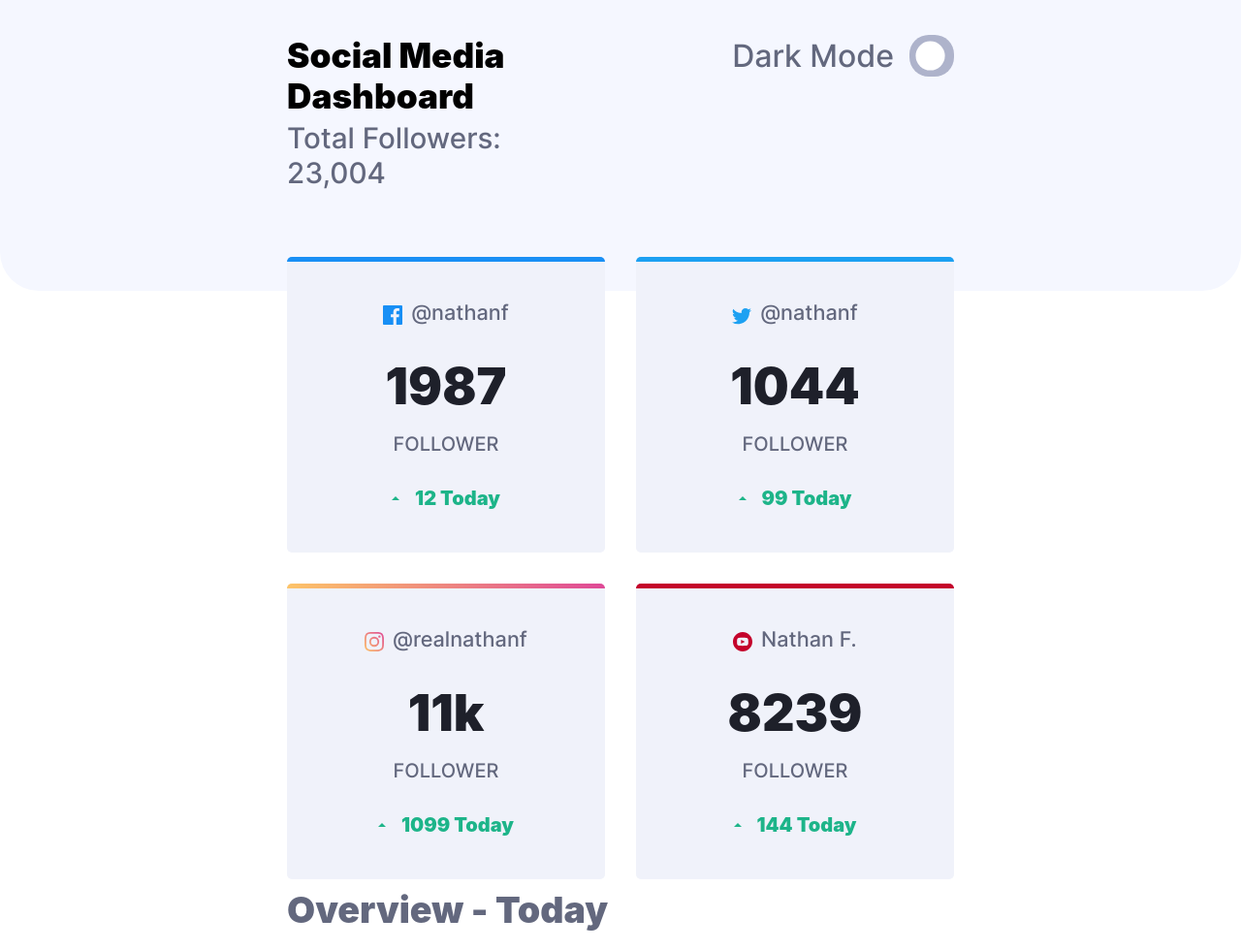
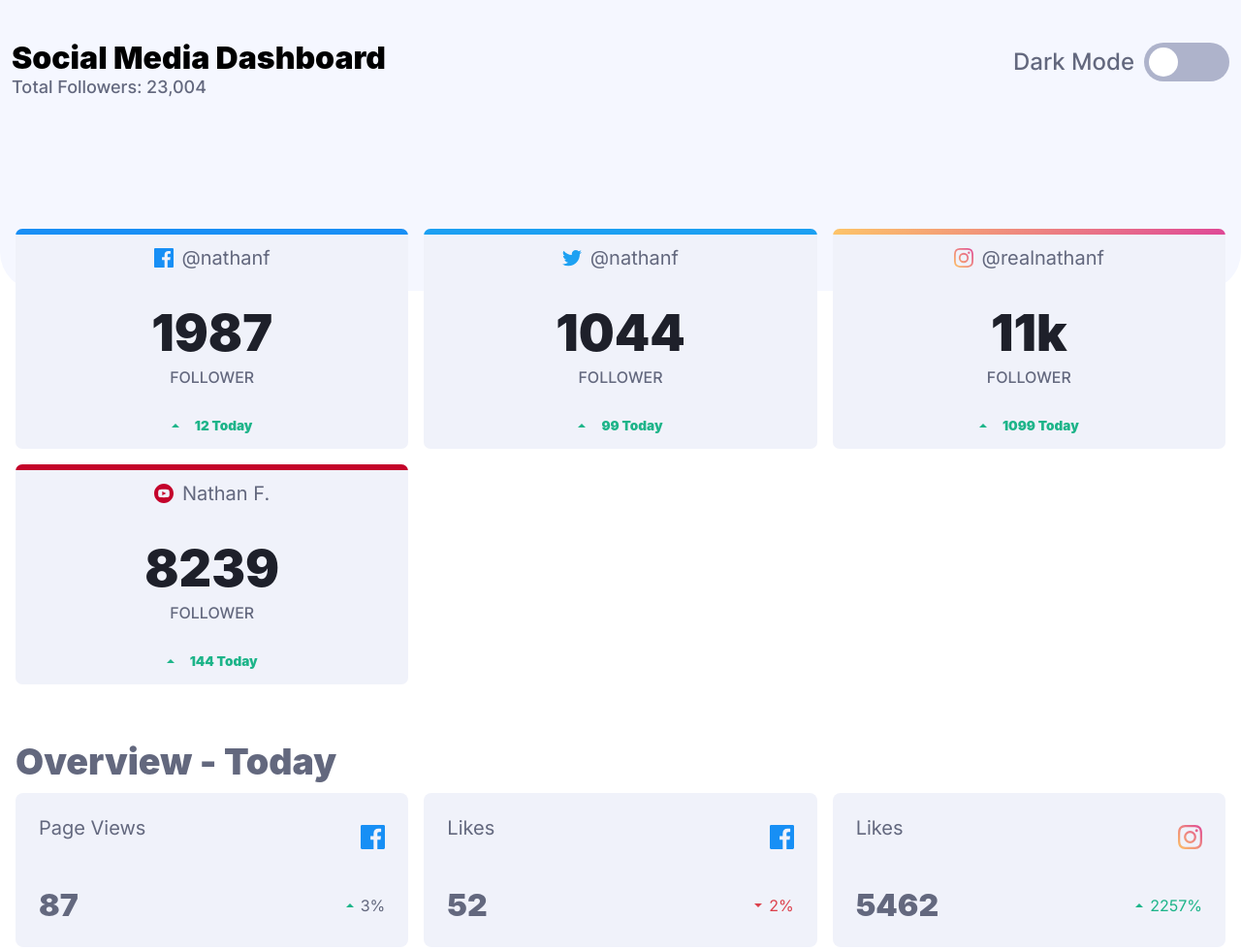
Before and after one commit to springboot20/social-dashboard-with-theme, a plain HTML site: page index.html in a window 1280 px wide. Shown: the part 20-1000 px from the top of the page at 97% size. Drawn offline with Linux system fonts and the light colour scheme; a web font is replaced by a local one.

Commit message:
project re-styled

```diff
--- a/index.html
+++ b/index.html
@@ -16,6 +16,7 @@
           <h1>Social Media Dashboard</h1>
           <p>Total Followers: 23,004</p>
         </header>
+
         <div class="mode">
           <label for="mode">Dark Mode</label>
           <input type="checkbox" name="mode" id="mode" />
@@ -23,18 +24,19 @@
       </div>
     </nav>
 
-    <main class="main-section">
-      <section id="followers">
-        <div class="container"></div>
-      </section>
+    <section id="followers">
+      <div class="container"></div>
+    </section>
 
-      <section id="overviews">
+    <section id="overviews">
+      <div class="container">
         <header>
           <h1 class="overview-title">Overview - Today</h1>
         </header>
-        <div class="container"></div>
-      </section>
-    </main>
+
+        <div class="overview-container"></div>
+      </div>
+    </section>
 
     <script src="./public/js/main.js"></script>
   </body>
--- a/public/css/style.css
+++ b/public/css/style.css
@@ -38,10 +38,7 @@
 
   --toggle: hsl(230, 22%, 74%);
 
-  --container-mobile: 450px;
-  --container-mobile-md: 640px;
-  --container-tablet: 768px;
-  --container-desktop: 1240px;
+  --container-width: 80rem;
 
   /* DARK THEME */
   --very-dark-blue-bg: hsl(230, 17%, 14%);
@@ -52,9 +49,14 @@
 }
 
 body {
-  position: relative;
   background: var(--white-bg);
   font-family: 'Inter', sans-serif;
+}
+
+section>.container,
+nav .container {
+  max-width: var(--container-width);
+  margin: 0 auto;
 }
 
 .dark body {
@@ -69,48 +71,38 @@ body {
   background: var(--dark-desaturated-blue-card-bg);
 }
 
+.dark nav {
+  background: var(--very-dark-blue-top-bg-pattern);
+}
+
 nav {
-  position: absolute;
+  position: relative;
   top: 0;
   left: 0;
   right: 0;
-  height: 22rem;
+  height: 18rem;
   background: var(--very-pale-blue-top-bg-pattern);
   border-bottom-left-radius: 2.5rem;
   border-bottom-right-radius: 2.5rem;
 }
 
-.dark nav {
-  background: var(--very-dark-blue-top-bg-pattern);
-}
-
 nav .container {
-  max-width: var(--container-mobile);
   display: flex;
-  align-items: center;
-  margin: 0 auto;
-  padding: 0 2.5rem;
+  padding: 0 0.75rem;
+  padding-top: 4rem;
   height: 100%;
   flex-direction: column;
   justify-content: flex-start;
   row-gap: 1rem;
 }
 
-.container header {
-  flex-shrink: 0;
-  width: 100%;
-  padding: 2.5rem 0;
-  margin-bottom: 1rem;
+#follower .container header {
   border-bottom: 1px solid var(--very-dark-blue-text);
 }
 
-.container header {
-  border-bottom: 1px solid var(--white-bg);
-}
-
 .container header h1 {
-  font-size: 2rem;
-  margin-bottom: 4px;
+  font-size: 1.75rem;
+  line-height: 2rem;
   font-weight: 900;
 }
 
@@ -119,7 +111,8 @@ nav .container {
 }
 
 .container header p {
-  font-size: 1.85rem;
+  font-size: 1.125rem;
+  line-height: 1.75rem;
   font-weight: 600;
   color: var(--dark-grayish-blue-text);
 }
@@ -128,12 +121,13 @@ nav .container {
   display: flex;
   align-items: center;
   justify-content: space-between;
-  width: 100%;
+  z-index: 10;
+  gap: 10px;
 }
 
 .mode label {
-  display: block;
-  font-size: 2rem;
+  font-size: 1.5rem;
+  line-height: 2rem;
   color: var(--dark-grayish-blue-text);
   font-weight: bold;
 }
@@ -141,8 +135,8 @@ nav .container {
 .mode input[type='checkbox'] {
   appearance: none;
   position: relative;
-  width: 46px;
-  height: 2.7rem;
+  width: 5.5rem;
+  height: 2.5rem;
   background: var(--toggle);
   outline: 0;
   -webkit-border-radius: 20px;
@@ -150,21 +144,21 @@ nav .container {
   -ms-border-radius: 20px;
   -o-border-radius: 20px;
   border-radius: 20px;
+
+  transition: all 0.2s ease;
 }
 
 .mode input[type='checkbox']::after {
   content: ' ';
   position: absolute;
-  height: 2.7rem;
-  width: 2.7rem;
+  height: 2.5rem;
+  width: 2.5rem;
   top: 0;
   background: var(--white-bg);
 
-  -webkit-transform: scale(0.7);
-  -moz-transform: scale(0.7);
-  -ms-transform: scale(0.7);
-  -o-transform: scale(0.7);
-  transform: scale(0.7);
+  transition: transform 500ms ease-in 0.5s;
+
+  transform: scale(0.75);
 
   -webkit-border-radius: 50%;
   -moz-border-radius: 50%;
@@ -175,109 +169,83 @@ nav .container {
 
 .mode input[type='checkbox']:checked::after {
   background: var(--very-dark-blue-text);
-  left: calc(100% - 2.7rem);
-  -webkit-transition: transform 500ms ease-in 0.5s;
-  -moz-transition: transform 500ms ease-in 0.5s;
-  -ms-transition: transform 500ms ease-in 0.5s;
-  -o-transition: transform 500ms ease-in 0.5s;
-  transition: transform 500ms ease-in 0.5s;
+  left: calc(100% - 2.5rem);
 }
 
 .mode input[type='checkbox']:checked {
   background: linear-gradient(to right, hsl(210, 78%, 56%), hsl(146, 68%, 55%));
 }
 
-/************
+
+/***********************
 * FOLLOWERS SECTION STYLE
-***********/
-main {
-  position: relative;
-  top: 22rem;
-  min-height: calc(100vh - 22rem);
-  display: flex;
-  flex-direction: column;
-  gap: 40rem;
-}
+************************/
 
 section#followers {
-  position: absolute;
+  position: relative;
   width: 100%;
-  top: -15%;
-  -webkit-transform: translateY(15%);
-  -moz-transform: translateY(15%);
-  -ms-transform: translateY(15%);
-  -o-transform: translateY(15%);
-  transform: translateY(15%);
 }
 
 #followers .container {
-  max-width: var(--container-mobile);
-  width: 100%;
-  position: absolute;
-  top: 3rem;
-  left: 0;
-  right: 0;
-  padding: 0 2.5rem;
+  position: relative;
+  top: -5rem;
+  padding: 0 1rem;
   display: grid;
-  grid-template-columns: repeat(auto-fill, minmax(220px, 1fr));
-  place-content: center;
-  gap: 2rem;
-  align-items: center;
+  grid-template-columns: repeat(1, minmax(0, 1fr));
+  gap: 1rem;
 }
 
-#followers .container article.card {
+article.card {
   position: relative;
   display: flex;
   flex-direction: column;
-  padding: 2.75rem 1.5rem;
+  padding: 1rem;
   row-gap: 2rem;
   align-items: center;
   justify-content: center;
-  -webkit-border-radius: 5px;
-  -moz-border-radius: 5px;
-  -ms-border-radius: 5px;
-  -o-border-radius: 5px;
-  border-radius: 5px;
+  border-radius: 7px;
   overflow: hidden;
 }
 
-#followers .container article.card::before {
+
+#followers article.card::before {
   content: '';
   position: absolute;
   top: 0;
   left: 0;
   right: 0;
-  height: 5px;
+  height: 6px;
   width: 100%;
 }
 
-#followers .container article.card:nth-child(1):before {
+.container article.card:nth-child(1):before {
   background: var(--facebook);
 }
 
-#followers .container article.card:nth-child(2):before {
+.container article.card:nth-child(2):before {
   background: var(--twitter);
 }
 
-#followers .container article.card:nth-child(3):before {
+.container article.card:nth-child(3):before {
   background-size: cover;
   background: linear-gradient(to right, hsl(37, 97%, 70%), hsl(329, 70%, 58%));
 }
 
-#followers .container article.card:nth-child(4):before {
+.container article.card:nth-child(4):before {
   background: var(--youTube);
 }
 
 article.card .card-img {
   display: flex;
-  align-items: flex-end;
+  align-items: center;
   column-gap: 0.55rem;
 }
 
 article.card .card-img p {
-  font-size: 1.35rem;
+  font-size: 1.25rem;
+  line-height: 1.75rem;
+  font-weight: 400;
   color: var(--dark-grayish-blue-text);
-  font-weight: 700;
 }
 
 .dark article.card .card-img p {
@@ -288,7 +256,7 @@ article.card .card-description {
   display: flex;
   flex-direction: column;
   align-items: center;
-  gap: 1rem;
+  gap: .25rem;
 }
 
 article.card .card-description h1 {
@@ -304,7 +272,7 @@ article.card .card-description h1 {
 article.card .card-description p {
   color: var(--dark-grayish-blue-text);
   font-weight: 600;
-  font-size: 1.25rem;
+  font-size: 1rem;
 }
 
 .dark article.card .card-description p {
@@ -319,23 +287,21 @@ article.card .card-date {
 
 article.card .card-date p {
   font-weight: 900;
-  font-size: 1.25rem;
+  font-size: 0.85rem;
   color: var(--lime-green);
 }
 
 /******************
 * OVERVIEW STYLES
 ******************/
-
 section#overviews {
-  position: absolute;
-  width: 100%;
-  top: 70rem;
+  position: relative;
+  padding: 0 1rem;
 }
 
 section#overviews header {
-  max-width: var(--container-mobile);
-  padding: 2.5rem 2.5rem;
+  margin-bottom: 1rem;
+  grid-column: span 5 / span 5;
 }
 
 section#overviews header h1 {
@@ -348,71 +314,47 @@ section#overviews header h1 {
   color: var(--white-text);
 }
 
-#overviews .container {
-  width: 100%;
-  position: absolute;
-  left: 0;
-  right: 0;
-  padding: 0 2.5rem;
+#overviews .overview-container {
+  /* margin-top: 1rem; */
   display: grid;
-  grid-template-columns: repeat(auto-fill, minmax(200px, 1fr));
-  place-content: center;
-  align-items: center;
-  gap: 2rem;
+  grid-template-columns: repeat(1, minmax(0, 1fr));
+  gap: 1rem;
 }
 
-#overviews .container article.card {
+#overviews .overview-container article.card {
   position: relative;
   display: flex;
-  padding: 1.5rem 1.5rem;
-  row-gap: 2rem;
-  align-items: center;
+  flex-direction: row;
+  padding: 1.5rem;
+  height: 100%;
+  gap: 2rem;
+  color: var(--dark-grayish-blue-text);
   justify-content: space-between;
-  -webkit-border-radius: 5px;
-  -moz-border-radius: 5px;
-  -ms-border-radius: 5px;
-  -o-border-radius: 5px;
-  border-radius: 5px;
+  border-radius: 8px;
 }
 
-#overviews .container article.card .page-viewed p {
-  font-size: 1.35rem;
-  font-weight: 600;
-  color: var(--dark-grayish-blue-text);
+.overview-container .page-viewed {
+  display: flex;
+  flex-direction: column;
+  gap: 3rem;
 }
 
-.dark #overviews .container article.card .page-viewed p {
+.overview-container .page-viewed p {
+  font-weight: 500;
+  font-size: 1.25rem;
+}
+
+.overview-container .page-viewed h1 {
+  font-weight: 900;
+  font-size: 2rem;
+}
+
+.dark .page-viewed p {
   color: var(--desaturated-blue-text);
 }
 
-#overviews .container article.card .page-viewed h1 {
-  font-size: 24px;
-  font-weight: 900;
-  color: var(--very-dark-blue-text);
-}
-
-.dark #overviews .container article.card .page-viewed h1 {
-  color: var(--white-text);
-}
-
-#overviews .container article.card .page-viewed {
-  display: flex;
-  flex-direction: column;
-  justify-content: space-between;
-  gap: 6rem;
-}
-
-#overviews .container article.card .overview-percentage {
-  display: flex;
-  flex-direction: column;
-  align-items: flex-end;
-  gap: 6rem;
-}
-
-article.card .overview-percentage > img {
-  height: 25px;
-  width: 25px;
-  display: block;
+.dark .page-viewed h1 {
+  color: var(--white-bg);
 }
 
 #overviews .container article.card .overview-percentage .percentage {
@@ -422,42 +364,52 @@ article.card .overview-percentage > img {
   gap: 7px;
 }
 
-.percentage p {
-  font-weight: 700;
-  font-size: 1.25rem;
+article.card .overview-percentage {
+  display: flex;
+  flex-direction: column;
+  gap: 3rem;
+  align-items: end;
 }
 
-#overviews .container article.card:nth-child(1) .overview-percentage > .percentage p {
+
+article.card .overview-percentage>img {
+  height: 25px;
+  width: 25px;
+  display: block;
+}
+
+.overview-container .overview-percentage #overviews .overview-container article.card:nth-child(1) .overview-percentage>.percentage p {
   color: var(--lime-green);
 }
 
-#overviews .container article.card:nth-child(2) .overview-percentage > .percentage p {
+#overviews .overview-container article.card:nth-child(2) .overview-percentage>.percentage p {
   color: var(--bright-red);
 }
 
-#overviews .container article.card:nth-child(3) .overview-percentage > .percentage p {
+#overviews .overview-container article.card:nth-child(3) .overview-percentage>.percentage p {
   color: var(--lime-green);
 }
 
-#overviews .container article.card:nth-child(4) .overview-percentage > .percentage p {
+#overviews .overview-container article.card:nth-child(4) .overview-percentage>.percentage p {
   color: var(--lime-green);
 }
 
-#overviews .container article.card:nth-child(5) .overview-percentage > .percentage p {
+#overviews .overview-container article.card:nth-child(5) .overview-percentage>.percentage p {
   color: var(--lime-green);
 }
 
-#overviews .container article.card:nth-child(6) .overview-percentage > .percentage p {
+#overviews .overview-container article.card:nth-child(6) .overview-percentage>.percentage p {
   color: var(--lime-green);
 }
 
-#overviews .container article.card:nth-child(7) .overview-percentage > .percentage p {
+#overviews .overview-container article.card:nth-child(7) .overview-percentage>.percentage p {
   color: var(--bright-red);
 }
 
-#overviews .container article.card:nth-child(8) .overview-percentage > .percentage p {
+#overviews .overview-container article.card:nth-child(8) .overview-percentage>.percentage p {
   color: var(--bright-red);
 }
+
 
 /* MEDIA QUERIES STYLES */
 @media screen and (min-width: 640px) {
@@ -466,119 +418,33 @@ article.card .overview-percentage > img {
   }
 
   nav .container {
-    max-width: var(--container-mobile-md);
-    display: flex;
-    align-items: center;
+    align-items: start;
     height: 100%;
-    flex-direction: column;
-    row-gap: 1rem;
-    padding: 0 2.5rem;
-  }
-
-  .container header {
-    padding: 2.5rem 0;
-    flex-shrink: 0;
     width: 100%;
+    justify-content: space-between;
+    flex-direction: row;
   }
 
   .container header h1 {
-    font-size: 2.35rem;
+    font-size: 2rem;
     font-weight: 900;
   }
 
-  section#overviews {
-    position: absolute;
-    width: 100%;
-    top: 34rem;
+  #followers .container {
+    top: -4rem;
+    grid-template-columns: repeat(2, minmax(0, 1fr));
   }
 
-  #followers .container {
-    max-width: var(--container-mobile-md);
-    width: 100%;
-    position: absolute;
-    left: 0;
-    right: 0;
-    /* top: 3rem; */
-    display: grid;
-    grid-template-columns: repeat(auto-fit, minmax(230px, 1fr));
-    place-content: center;
-    align-items: center;
-    gap: 2rem;
-  }
-
-  section#overviews header {
-    max-width: var(--container-mobile-md);
-    margin: 0 auto;
-  }
-
-  #overviews .container {
-    width: 100%;
-    position: absolute;
-    left: 0;
-    right: 0;
-    padding: 0 2.5rem;
-    display: grid;
-    grid-template-columns: repeat(auto-fill, minmax(250px, 1fr));
-    place-content: center;
-    align-items: center;
-    gap: 2rem;
+  #overviews .overview-container {
+    grid-template-columns: repeat(2, minmax(0, 1fr));
   }
 }
 
-@media screen and (min-width: 768px) {
-  nav {
-    height: 20rem;
-  }
+@media screen and (min-width: 1024px) {
 
-  nav .container {
-    max-width: var(--container-tablet);
-    width: 100%;
-    display: flex;
-    align-items: flex-start;
-    height: 100%;
-    flex-direction: row;
-    justify-content: space-between;
-    row-gap: 1rem;
-  }
-
-  .container header {
-    padding-top: 3.5rem;
-    padding-bottom: 0;
-    border-bottom: none;
-    margin-bottom: 0;
-    width: calc(100% - var(--container-mobile));
-  }
-
-  .container header h1 {
-    font-size: 2.2rem;
-    font-weight: 900;
-  }
-
-  .mode {
-    flex-shrink: 0;
-    justify-content: center;
-    column-gap: 1rem;
-    width: auto;
-    padding-top: 3.5rem;
-  }
-
-  section#followers .container {
-    position: absolute;
-    top: -20%;
-    margin: 0 auto;
-    max-width: var(--container-tablet);
-  }
-
-  section#overviews .container {
-    max-width: var(--container-tablet);
-    margin: 0 auto;
-    width: 100%;
-  }
-
-  section#overviews header {
-    max-width: var(--container-tablet);
-    margin: 0 auto;
-    width: 100%;
+  #followers .container,
+  #overviews .overview-container {
+    grid-template-columns: repeat(3, minmax(0, 1fr));
   }
 }
 
@@ -587,57 +453,8 @@ article.card .overview-percentage > img {
     height: 20rem;
   }
 
-  nav .container {
-    max-width: var(--container-desktop);
-    width: 100%;
-    align-items: flex-start;
-    justify-content: space-between;
-    flex-direction: row;
-    padding: 0;
-  }
-
-  .container header {
-    padding-top: 3.5rem;
-    padding-bottom: 0;
-    border-bottom: none;
-    width: calc(100% - var(--container-mobile));
-  }
-
-  .container header h1 {
-    font-size: 3rem;
-    font-weight: 900;
-  }
-
-  .mode {
-    flex-shrink: 0;
-    justify-content: center;
-    column-gap: 1rem;
-    width: auto;
-    padding-top: 3.5rem;
-  }
-
-  section#overviews {
-    position: absolute;
-    width: 100%;
-    top: 17rem;
-  }
-
-  section#overviews header {
-    max-width: var(--container-desktop);
-    margin: 0 auto;
-    width: 100%;
-    padding: 2.5rem 0;
-  }
-
-  section#followers .container {
-    padding: 0;
-    margin: 0 auto;
-    max-width: var(--container-desktop);
-  }
-
-  section#overviews .container {
-    padding: 0;
-    margin: 0 auto;
-    max-width: var(--container-desktop);
+  #followers .container,
+  #overviews .overview-container {
+    grid-template-columns: repeat(4, minmax(0, 1fr));
   }
 }
--- /dev/null
+++ b/public/css/test.css
@@ -0,0 +1,284 @@
+
+
+
+
+
+
+
+
+
+/************
+* FOLLOWERS SECTION STYLE
+***********/
+section#followers {
+  position: relative;
+  width: 100%;
+}
+
+#followers .container {
+  position: relative;
+  top: 12rem;
+  padding: 0 1rem;
+  display: grid;
+  grid-template-columns: repeat(1, minmax(0, 1fr));
+  gap: 2rem;
+}
+
+#followers .container article.card::before {
+  content: '';
+  position: absolute;
+  top: 0;
+  left: 0;
+  right: 0;
+  height: 6px;
+  width: 100%;
+}
+
+#followers .container article.card:nth-child(1):before {
+  background: var(--facebook);
+}
+
+#followers .container article.card:nth-child(2):before {
+  background: var(--twitter);
+}
+
+#followers .container article.card:nth-child(3):before {
+  background-size: cover;
+  background: linear-gradient(to right, hsl(37, 97%, 70%), hsl(329, 70%, 58%));
+}
+
+#followers .container article.card:nth-child(4):before {
+  background: var(--youTube);
+}
+
+
+/******************
+* OVERVIEW STYLES
+******************/
+
+section#overviews {
+  position: absolute;
+  width: 100%;
+  top: 70rem;
+}
+
+section#overviews header {
+  max-width: var(--container-mobile);
+  padding: 2.5rem 2.5rem;
+}
+
+section#overviews header h1 {
+  font-size: 2.35rem;
+  font-weight: 900;
+  color: var(--dark-grayish-blue-text);
+}
+
+.dark section#overviews header h1 {
+  color: var(--white-text);
+}
+
+#overviews .container {
+  width: 100%;
+  position: absolute;
+  left: 0;
+  right: 0;
+  padding: 0 2.5rem;
+  display: grid;
+  grid-template-columns: repeat(auto-fill, minmax(200px, 1fr));
+  place-content: center;
+  align-items: center;
+  gap: 2rem;
+}
+
+#overviews .container article.card {
+  position: relative;
+  display: flex;
+  padding: 1.5rem 1.5rem;
+  row-gap: 2rem;
+  align-items: center;
+  justify-content: space-between;
+  -webkit-border-radius: 5px;
+  -moz-border-radius: 5px;
+  -ms-border-radius: 5px;
+  -o-border-radius: 5px;
+  border-radius: 5px;
+}
+
+#overviews .container article.card .page-viewed p {
+  font-size: 1.35rem;
+  font-weight: 600;
+  color: var(--dark-grayish-blue-text);
+}
+
+.dark #overviews .container article.card .page-viewed p {
+  color: var(--desaturated-blue-text);
+}
+
+#overviews .container article.card .page-viewed h1 {
+  font-size: 24px;
+  font-weight: 900;
+  color: var(--very-dark-blue-text);
+}
+
+.dark #overviews .container article.card .page-viewed h1 {
+  color: var(--white-text);
+}
+
+#overviews .container article.card .page-viewed {
+  display: flex;
+  flex-direction: column;
+  justify-content: space-between;
+  gap: 6rem;
+}
+
+#overviews .container article.card .overview-percentage {
+  display: flex;
+  flex-direction: column;
+  align-items: flex-end;
+  gap: 6rem;
+}
+
+article.card .overview-percentage>img {
+  height: 25px;
+  width: 25px;
+  display: block;
+}
+
+#overviews .container article.card .overview-percentage .percentage {
+  display: flex;
+  align-items: center;
+  flex-shrink: 0;
+  gap: 7px;
+}
+
+.percentage p {
+  font-weight: 700;
+  font-size: 1.25rem;
+}
+
+#overviews .container article.card:nth-child(1) .overview-percentage>.percentage p {
+  color: var(--lime-green);
+}
+
+#overviews .container article.card:nth-child(2) .overview-percentage>.percentage p {
+  color: var(--bright-red);
+}
+
+#overviews .container article.card:nth-child(3) .overview-percentage>.percentage p {
+  color: var(--lime-green);
+}
+
+#overviews .container article.card:nth-child(4) .overview-percentage>.percentage p {
+  color: var(--lime-green);
+}
+
+#overviews .container article.card:nth-child(5) .overview-percentage>.percentage p {
+  color: var(--lime-green);
+}
+
+#overviews .container article.card:nth-child(6) .overview-percentage>.percentage p {
+  color: var(--lime-green);
+}
+
+#overviews .container article.card:nth-child(7) .overview-percentage>.percentage p {
+  color: var(--bright-red);
+}
+
+#overviews .container article.card:nth-child(8) .overview-percentage>.percentage p {
+  color: var(--bright-red);
+}
+
+/* MEDIA QUERIES STYLES */
+@media screen and (min-width: 640px) {
+  nav {
+    height: 20rem;
+  }
+
+  nav .container {
+    display: flex;
+    align-items: start;
+    height: 100%;
+    flex-direction: row;
+  }
+
+  .container header {
+    padding: 2.5rem 0;
+    flex-shrink: 0;
+    width: 100%;
+  }
+
+  .container header h1 {
+    font-size: 2.35rem;
+    font-weight: 900;
+  }
+
+  #followers .container {
+    grid-template-columns: repeat(2, minmax(0, 1fr));
+  }
+
+  section#overviews header {
+    max-width: var(--container-mobile-md);
+    margin: 0 auto;
+  }
+
+  #overviews .container {
+    width: 100%;
+    position: absolute;
+    left: 0;
+    right: 0;
+    padding: 0 2.5rem;
+    display: grid;
+    grid-template-columns: repeat(auto-fill, minmax(250px, 1fr));
+    place-content: center;
+    align-items: center;
+    gap: 2rem;
+  }
+}
+
+@media screen and (min-width: 768px) {
+  nav {
+    height: 20rem;
+  }
+
+  .container header h1 {
+    font-size: 2.2rem;
+    font-weight: 900;
+  }
+
+  .mode {
+    flex-shrink: 0;
+    justify-content: center;
+    column-gap: 1rem;
+    width: auto;
+    padding-top: 3.5rem;
+  }
+
+  #followers .container {
+    grid-template-columns: repeat(3, minmax(0, 1fr));
+  }
+}
+
+@media screen and (min-width: 1440px) {
+  nav {
+    height: 20rem;
+  }
+
+  nav .container {
+    align-items: flex-start;
+    justify-content: space-between;
+    flex-direction: row;
+    padding: 0;
+  }
+
+  .mode {
+    flex-shrink: 0;
+    justify-content: center;
+    column-gap: 1rem;
+    width: auto;
+    padding-top: 3.5rem;
+  }
+
+  #followers .container {
+    grid-template-columns: repeat(4, minmax(0, 1fr));
+  }
+}
--- a/public/js/main.js
+++ b/public/js/main.js
@@ -45,7 +45,7 @@ const insertFollowerDom = (data) => {
 };
 
 const insertOverviewDom = (data) => {
-  const overviewsContainer = document.querySelector('#overviews .container');
+  const overviewsContainer = document.querySelector('#overviews .overview-container');
 
   const card = document.createElement('article');
   card.className = 'card';
```
